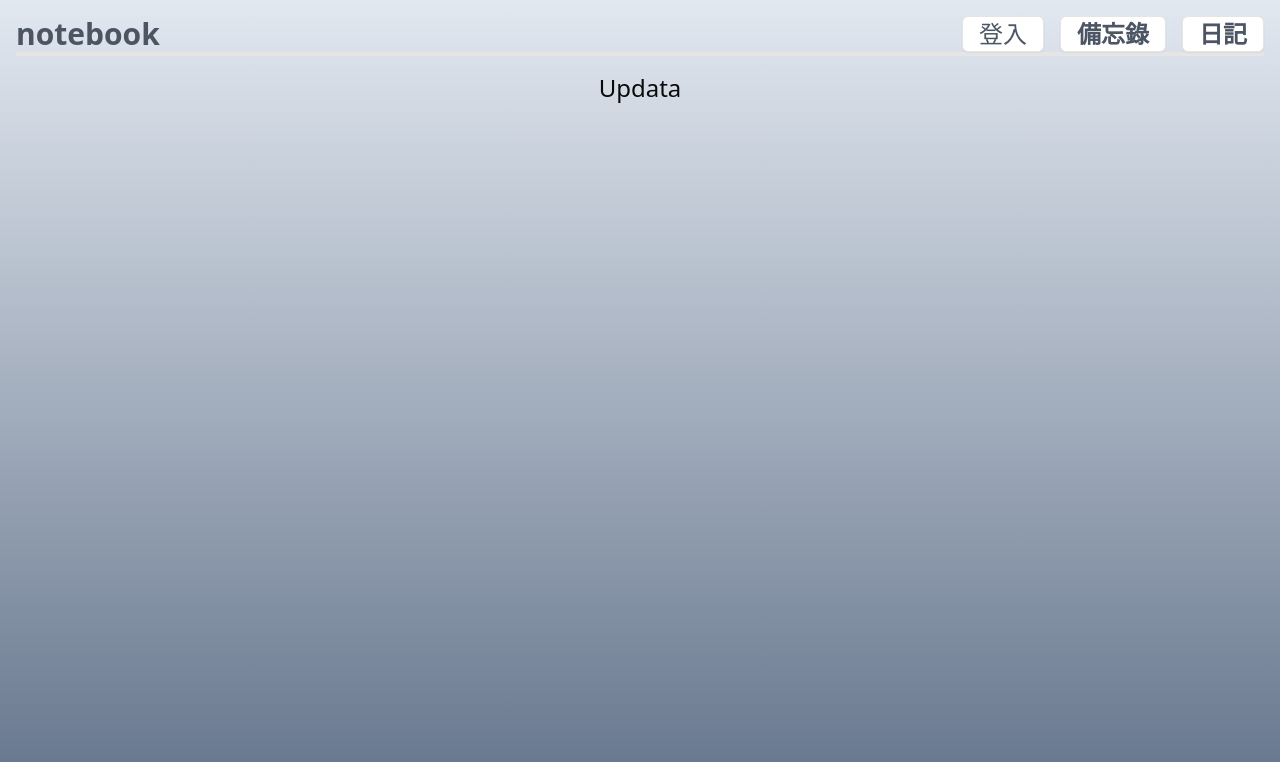
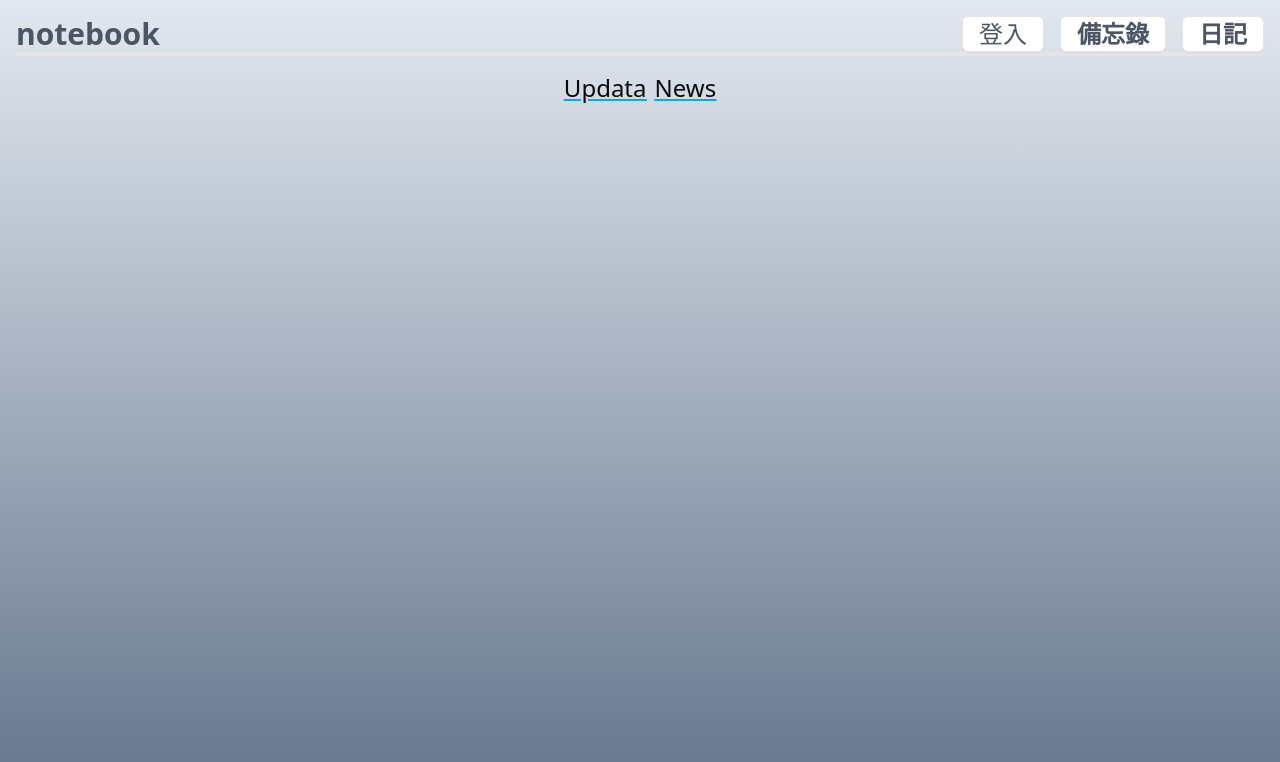
Before and after one commit to sheng6612/notebook, a Next.js app: page / in a window 1280 px wide. Shown: the top 762 px of the page. Built offline with nearby package versions, Linux system fonts and the light colour scheme.

Commit message:
fix: updata add underline

```diff
--- a/src/app/page.tsx
+++ b/src/app/page.tsx
@@ -31,11 +31,12 @@ export default function HomePage(){
             <div className="">
                 <Homeindex/>
             </div>
-            <div className="text-center">
+            <div className=" flex justify-center   underline decoration-sky-500 ">
                 <Link href="/Information_column/update" className="text-2xl ">Updata</Link>
+                <Link href="/Information_column/news" className="text-2xl ml-2">News</Link>
             </div>
         </div>
     </div>
   )
-}//TODO:button 設計 Update反白
-//FIXME: update 重新設計
+}//TODO:button 設計
+//FIXME:  重新設計
```
